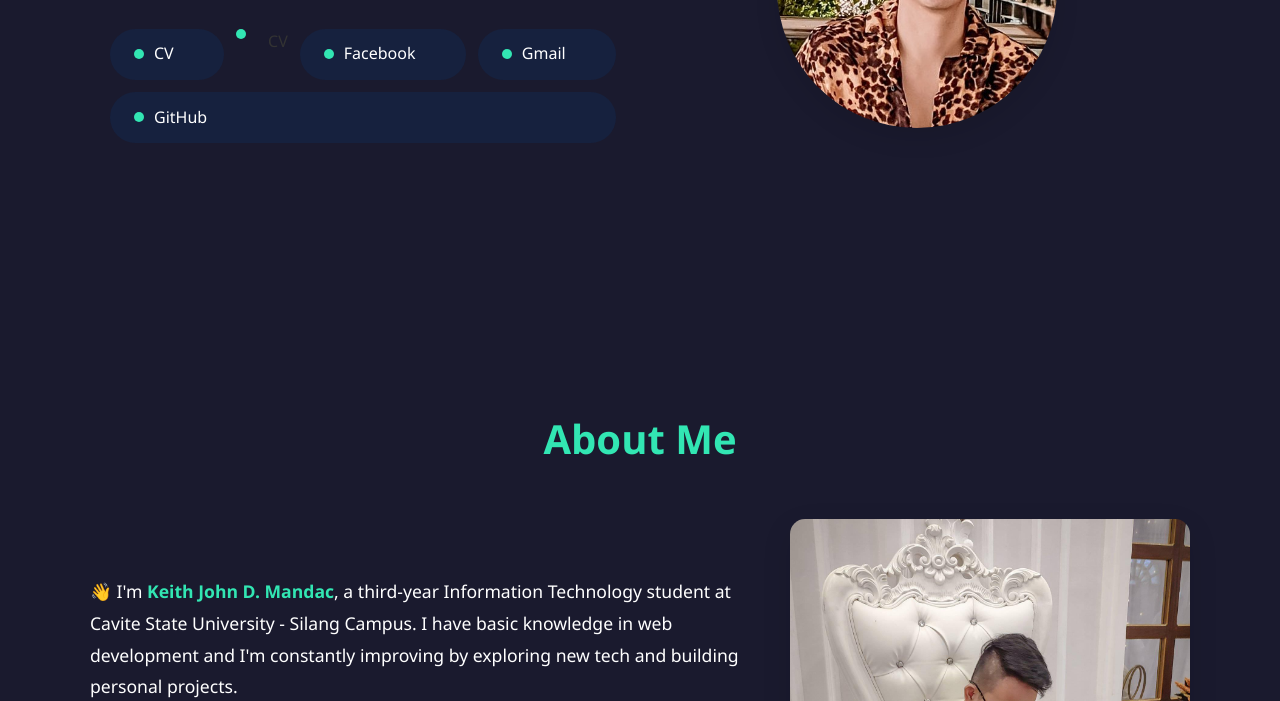
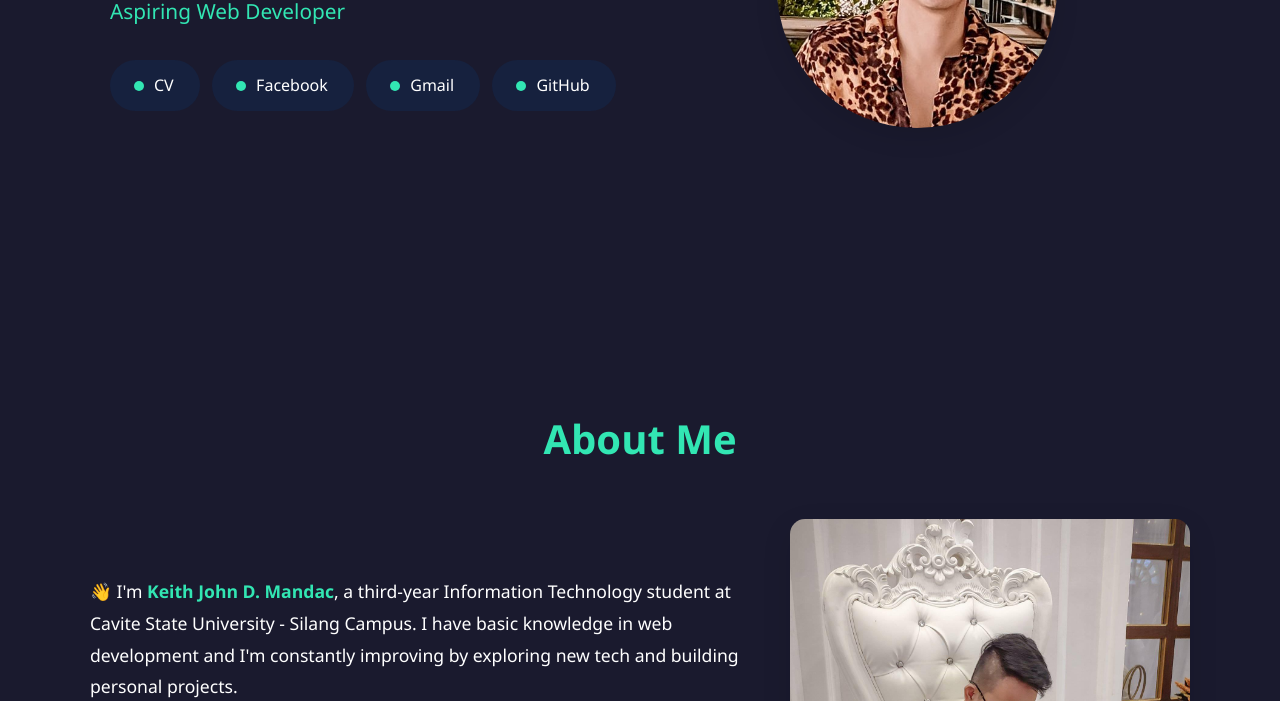
Before and after one commit to kmk152118/WebPortfolio, a plain HTML site: page index.html in a window 1280 px wide. Shown: the part 399-1100 px from the top of the page. Drawn offline with Linux system fonts and the light colour scheme.

Commit message:
Update index.html

```diff
--- a/index.html
+++ b/index.html
@@ -41,9 +41,7 @@
             <span class="social-text">CV</span>
         </a>
 
-            <span class="icon-circle"></span>
-            <span class="social-text">CV</span>
-          </a>
+
           <a href="https://www.facebook.com/Kthjhn.Mandac" target="_blank" class="social-btn" aria-label="Facebook">
             <span class="icon-circle"></span>
             <span class="social-text">Facebook</span>
```
